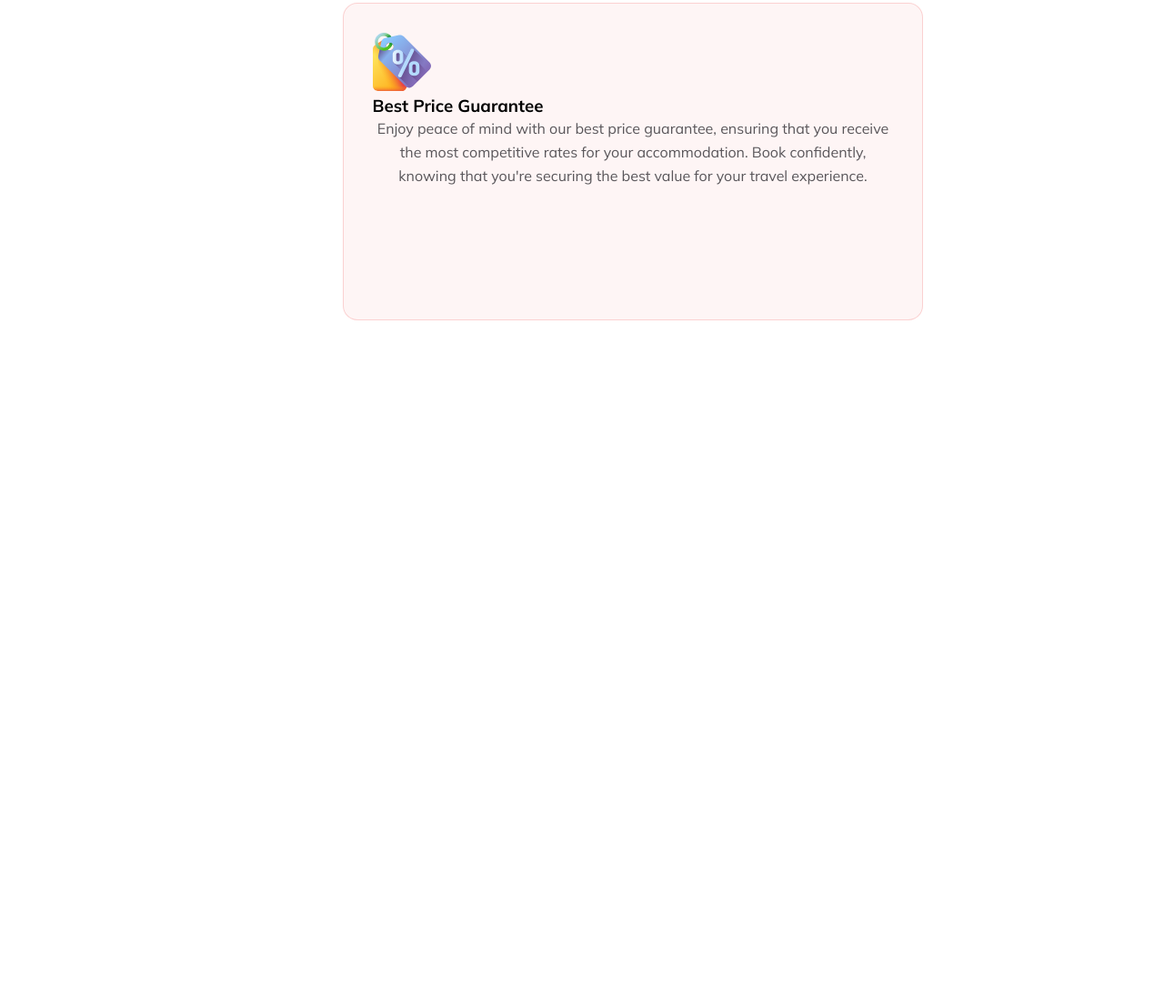
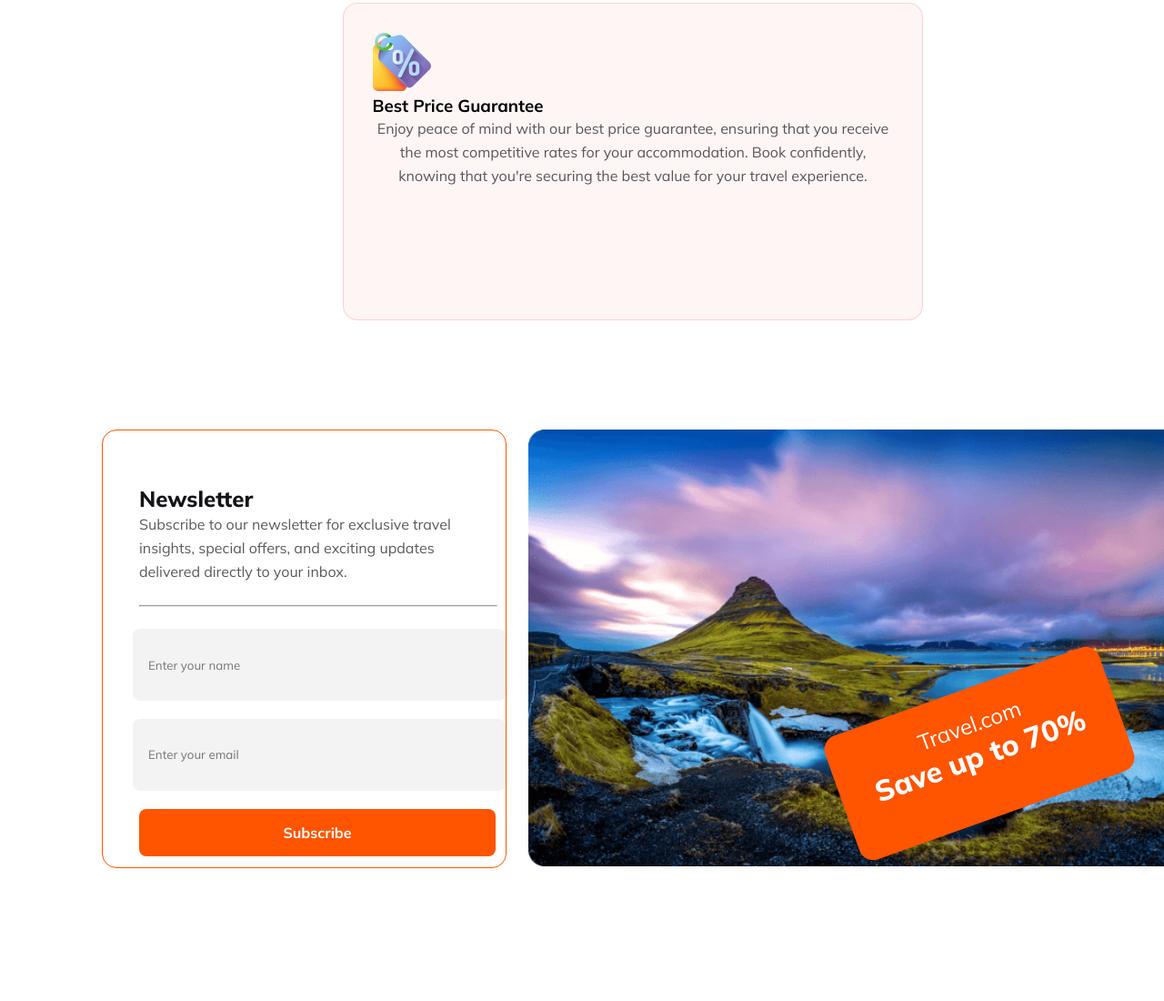
Before and after one commit to mahir-dhiyan/b9-a2, a plain HTML site: page index.html in a window 1280 px wide. Shown: the part 3373-4473 px from the top of the page at 91% size. Before the commit the page ends 3749 px from the top, so only its background shows below. Drawn offline with Linux system fonts and the light colour scheme.

Commit message:
Added Newletter Section without resposive

```diff
--- a/index.html
+++ b/index.html
@@ -132,6 +132,18 @@
                 </div>
             </div>
         </section>
+        <section class="newsletter">
+            <div class="subscribe-box">
+                <div class="subscribe-box-txt"> <h3>Newsletter</h3>
+                    <p>Subscribe to our newsletter for exclusive travel insights, special offers, and exciting updates
+                        delivered directly to your inbox.</p></div>
+
+                <hr> <input type="text" placeholder="Enter your name"><br><input type="email" placeholder="Enter your email"><br><button class="btn-orange"> Subscribe</button>
+            </div>
+            <div class="add-box"><img src="images/Rectangle 8 (1).png" alt="">
+            <div class="discount-box"><p>Travel.com</p>
+            <h3>Save up to 70%</h3></div></div>
+        </section>
 
     </main>
     <footer></footer>
--- a/styles/style.css
+++ b/styles/style.css
@@ -324,6 +324,99 @@ nav {
 }
 
 
+/* Newsletter Styles */
+.newsletter{
+    margin-top:6em;
+    display: flex;
+    gap: 1.5em;
+    /* justify-content: space-between; */
+    /* border: 2px solid tomato; */
+    margin-left: 0;
+
+    width: 73em;
+}
+.newsletter img{
+    height: 30em ;
+}
+.subscribe-box{
+    width: 90em;
+height: 30em ;
+border-radius: 16px;
+border: 1px solid #FF5400;
+}
+.subscribe-box h3{
+    color: #131318;
+font-family: Mulish;
+font-size: 24px;
+font-style: normal;
+font-weight: 800;
+line-height: normal;
+margin-top: 2.5em;
+}
+.subscribe-box p{
+    color: #5A5A5D;
+font-family: Mulish;
+font-size: 16px;
+font-style: normal;
+font-weight: 400;
+line-height: 26px; /* 162.5% */
+}
+.subscribe-box hr{
+    background: rgba(19, 19, 24, 0.10);
+    width: 24.5em;
+    margin-left:2.5em;
+    margin-top: 1.5em;
+    margin-bottom: 1.5em;
+}
+.subscribe-box input{
+    width: 393px;
+height: 52px;
+flex-shrink: 0;
+border-radius: 8px;
+background: rgba(19, 19, 24, 0.05);
+border: none;
+margin-bottom: 1.5em;
+margin-left: 2.5em;
+padding: 1em 0 1em 1.25em;
+}
+.subscribe-box-txt{
+    margin-left: 2.5em;
+    margin-right: 2.5em;
+}
+.discount-box{
+    width: 20em;
+height: 7.5em;
+transform: rotate(-19.628deg);
+flex-shrink: 0;
+border-radius: 16px;
+background: #FF5400;
+text-align: center;
+padding-top: 1.5em;
+position: relative;
+left: 21em;
+bottom: 12.5em;
+}
+.discount-box p{
+    color: #FFF;
+text-align: center;
+font-family: Mulish;
+font-size: 24px;
+font-style: normal;
+font-weight: 400;
+line-height: normal;
+}
+.discount-box h3{
+    color: #FFF;
+font-family: Mulish;
+font-size: 32px;
+font-style: normal;
+font-weight: 800;
+line-height: normal;
+}
+.subscribe-box button{
+    width: 24.5em;
+    margin-left: 2.5em;
+}
 /* Small Devices */
 @media screen and (max-width:600px) {
 
```
